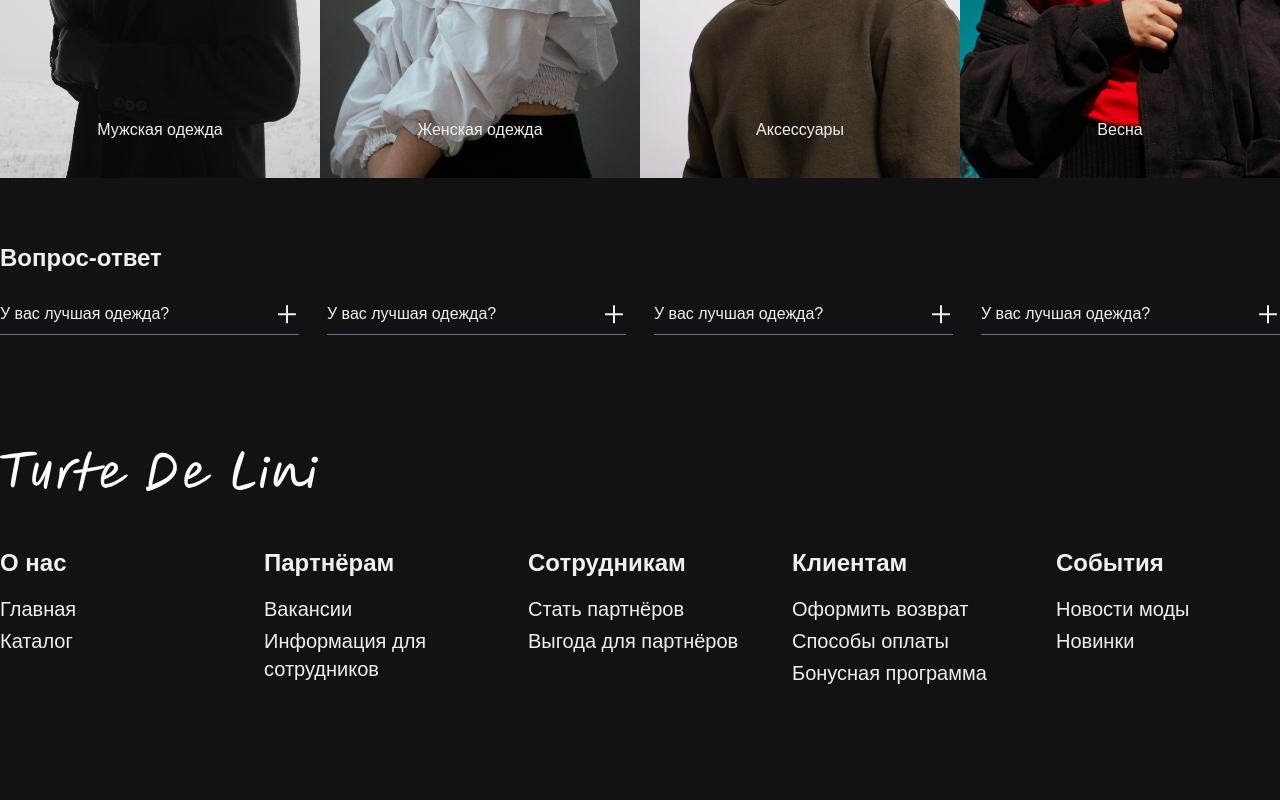
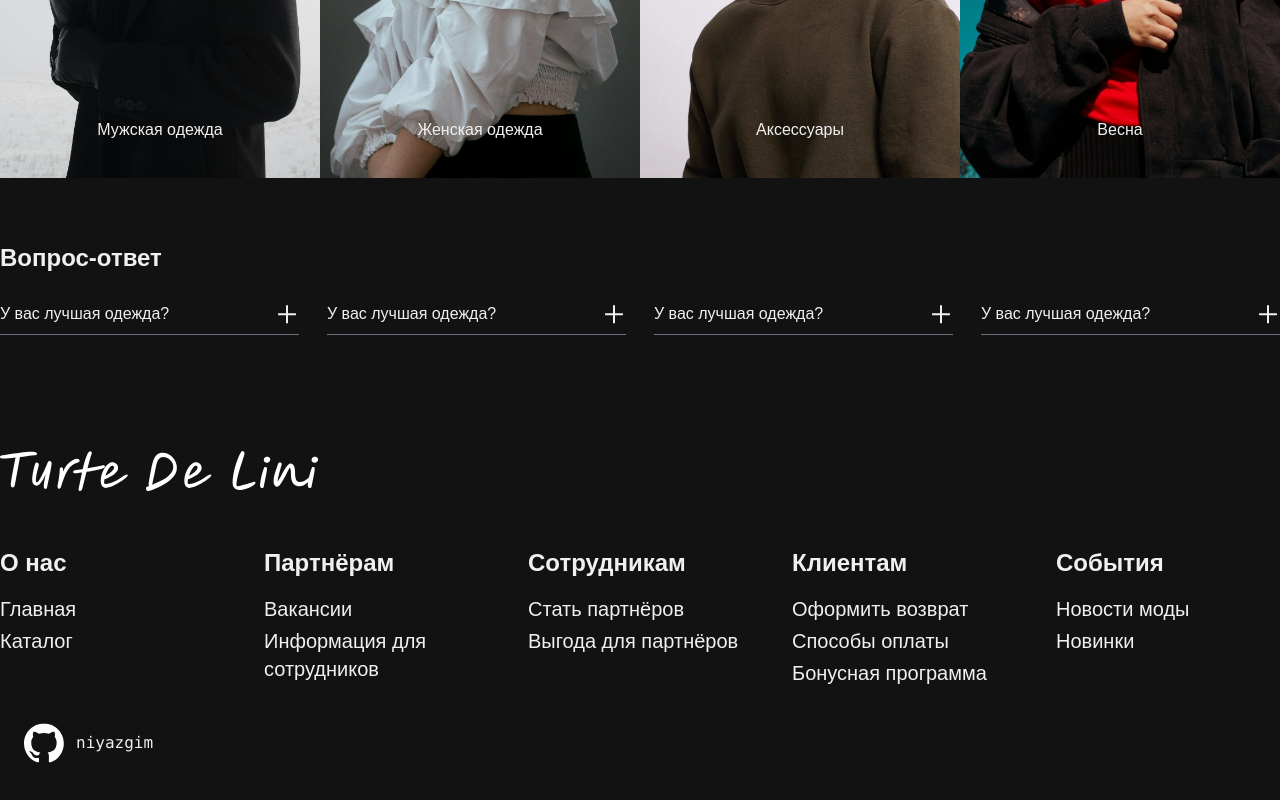
Before and after one commit to niyazgim/test-react-app, a React (Vite) app: page / in a window 1280 px wide. Shown: the part 406-1206 px from the top of the page. Built offline with nearby package versions, Linux system fonts and the light colour scheme.

Commit message:
add GH contacts in footer

```diff
--- a/src/assets/partials/Footer.tsx
+++ b/src/assets/partials/Footer.tsx
@@ -2,6 +2,7 @@ import { FooterLinks } from "../components/NavLinks";
 import { LinksType } from "../../types";
 import { Link } from "react-router-dom";
 import Logo from "../components/Logo";
+import { LinkBtn } from "../components/Btn";
 
 export default function footer() {
   const linksData1: LinksType[] = [
@@ -27,7 +28,7 @@ export default function footer() {
   ];
 
   return (
-    <footer className="pt-5 pb-36 mt-24">
+    <footer className="pt-5 pb-12 mt-24">
       <nav className="md:container m-auto">
         <div className="flex gap-7 items-end">
           <Link to="/">
@@ -59,6 +60,25 @@ export default function footer() {
           </FooterLinks>
         </div>
       </nav>
+      <div className="md:container mx-auto mt-5">
+        <div className="flex gap-10 items-center">
+          <LinkBtn to={"https://github.com/niyazgim"} className="!bg-inherit hover:dark:!bg-neutral-800 gap-3">
+            <svg className="w-10 h-10" viewBox="0 0 98 96" fill="none" xmlns="http://www.w3.org/2000/svg">
+              <g clip-path="url(#clip0_107_27)">
+                <path fill-rule="evenodd" clip-rule="evenodd" d="M48.854 0C21.839 0 0 22 0 49.217C0 70.973 13.993 89.389 33.405 95.907C35.832 96.397 36.721 94.848 36.721 93.545C36.721 92.404 36.641 88.493 36.641 84.418C23.051 87.352 20.221 78.551 20.221 78.551C18.037 72.847 14.801 71.381 14.801 71.381C10.353 68.366 15.125 68.366 15.125 68.366C20.059 68.692 22.648 73.418 22.648 73.418C27.015 80.914 34.052 78.796 36.883 77.492C37.287 74.314 38.582 72.114 39.957 70.892C29.118 69.751 17.714 65.514 17.714 46.609C17.714 41.231 19.654 36.831 22.728 33.409C22.243 32.187 20.544 27.134 23.214 20.371C23.214 20.371 27.339 19.067 36.64 25.423C40.6221 24.3457 44.7288 23.7976 48.854 23.793C52.979 23.793 57.184 24.364 61.067 25.423C70.369 19.067 74.494 20.371 74.494 20.371C77.164 27.134 75.464 32.187 74.979 33.409C78.134 36.831 79.994 41.231 79.994 46.609C79.994 65.514 68.59 69.669 57.67 70.892C59.45 72.44 60.986 75.373 60.986 80.018C60.986 86.618 60.906 91.915 60.906 93.544C60.906 94.848 61.796 96.397 64.222 95.908C83.634 89.388 97.627 70.973 97.627 49.217C97.707 22 75.788 0 48.854 0Z" fill="white" />
+              </g>
+              <defs>
+                <clipPath id="clip0_107_27">
+                  <rect width="98" height="96" fill="white" />
+                </clipPath>
+              </defs>
+            </svg>
+            <span className="font-mono">
+              niyazgim
+            </span>
+          </LinkBtn>
+        </div>
+      </div>
     </footer>
   )
 }
```
